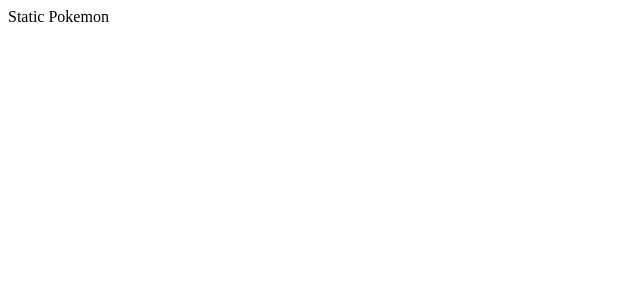
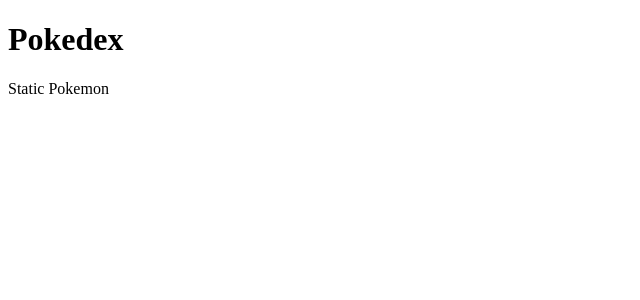
Before and after one commit to BernardoAguayoOrtega/Build-an-App-with-React-Suspense, a React app: page / in a window 1280 px wide. Shown: the top 300 px of the page, without its empty margins (0-640 px from the left). Built offline with nearby package versions, Linux system fonts and the light colour scheme.

Commit message:
Use my first react suspense component

```diff
--- a/src/components/App/index.jsx
+++ b/src/components/App/index.jsx
@@ -1,12 +1,18 @@
 // import react
 import React from "react";
 // import pokemon detail
-import PokemonDetail from "../PokemonDetail/index.jsx";
+// import PokemonDetail from "../PokemonDetail/index.jsx";
+
+// import dynamic of pokemon detail
+const PokemonDetail = React.lazy(() => import("../PokemonDetail/index.jsx"))
 
 export default function App() {
   return (
-    <div>
-      <PokemonDetail />
-    </div>
+    <>
+      <h1>Pokedex</h1>
+      <React.Suspense fallback='Loading pokemon'>
+        <PokemonDetail />
+      </React.Suspense>
+    </>
   );
 }
```
